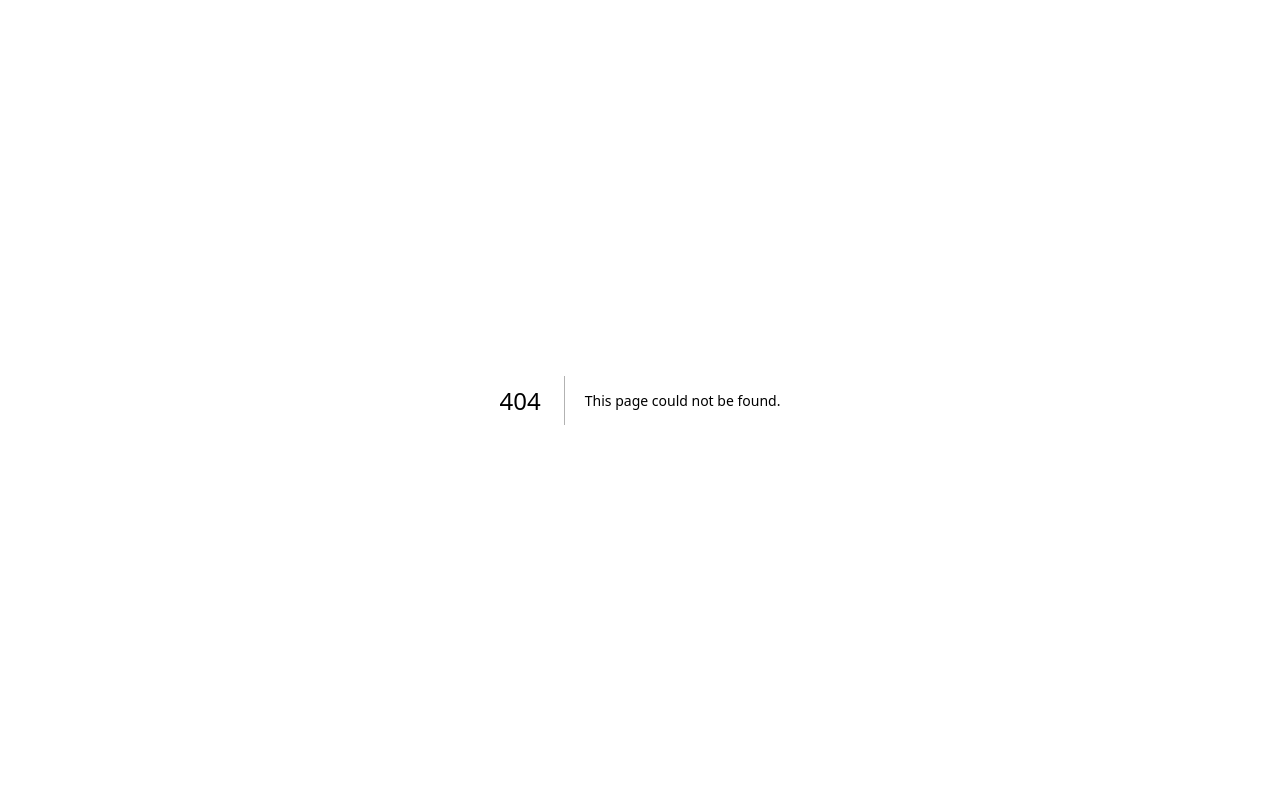
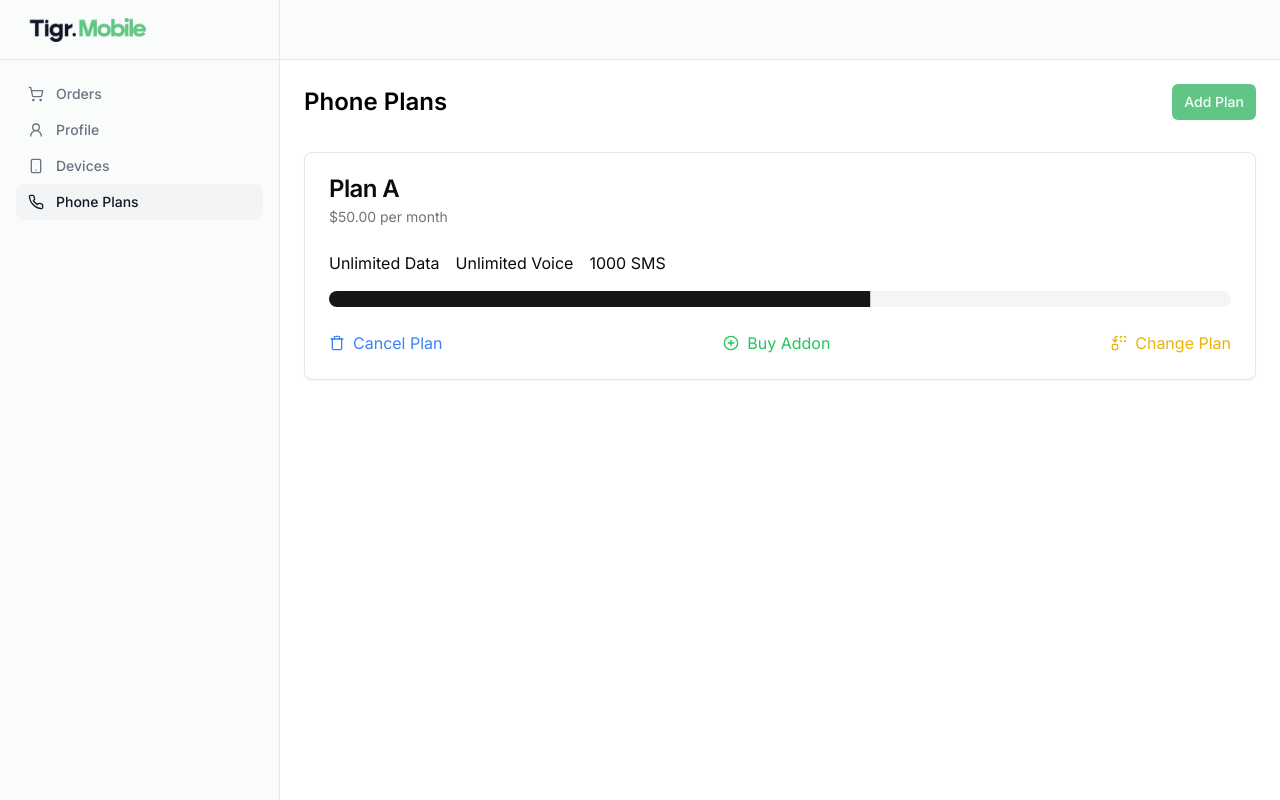
Before and after one commit to gigs/connect-sessions-buy-manage-example, a Next.js app: page /backoffice in a window 1280 px wide. Before the commit this address had no page. Built offline with nearby package versions, Linux system fonts and the light colour scheme.

Commit message:
Basic layout for manage plans section

```diff
--- /dev/null
+++ b/app/(manage)/backoffice/page.tsx
@@ -0,0 +1,125 @@
+import Link from "next/link";
+import { Button } from "@/components/ui/button";
+import {
+  CardTitle,
+  CardDescription,
+  CardHeader,
+  CardContent,
+  CardFooter,
+  Card,
+} from "@/components/ui/card";
+import {
+  Phone,
+  PlusCircle,
+  Replace,
+  ShoppingCart,
+  Smartphone,
+  Trash,
+  User2,
+} from "lucide-react";
+import { Progress } from "@/components/ui/progress";
+import Image from "next/image";
+
+export default function BackOfficePage() {
+  return (
+    <div className="grid min-h-screen w-full lg:grid-cols-[280px_1fr]">
+      <div className="hidden border-r bg-gray-100/40 lg:block dark:bg-gray-800/40">
+        <div className="flex h-full max-h-screen flex-col gap-2">
+          <div className="flex h-[60px] items-center border-b px-6">
+            <Image
+              alt="Company Logo"
+              className="h-6 w-auto"
+              height={20}
+              src="/tigr-logo.webp"
+              width={100}
+            />
+          </div>
+          <div className="flex-1 overflow-auto py-2">
+            <nav className="grid items-start px-4 text-sm font-medium">
+              <Link
+                className="flex items-center gap-3 rounded-lg px-3 py-2 text-gray-500 transition-all hover:text-gray-900 dark:text-gray-400 dark:hover:text-gray-50"
+                href="#"
+              >
+                <ShoppingCart className="h-4 w-4" />
+                Orders
+              </Link>
+              <Link
+                className="flex items-center gap-3 rounded-lg px-3 py-2 text-gray-500 transition-all hover:text-gray-900 dark:text-gray-400 dark:hover:text-gray-50"
+                href="#"
+              >
+                <User2 className="h-4 w-4" />
+                Profile
+              </Link>
+              <Link
+                className="flex items-center gap-3 rounded-lg px-3 py-2 text-gray-500 transition-all hover:text-gray-900 dark:text-gray-400 dark:hover:text-gray-50"
+                href="#"
+              >
+                <Smartphone className="h-4 w-4" />
+                Devices
+              </Link>
+              <Link
+                className="flex items-center gap-3 rounded-lg bg-gray-100 px-3 py-2 text-gray-900  transition-all hover:text-gray-900 dark:bg-gray-800 dark:text-gray-50 dark:hover:text-gray-50"
+                href="#"
+              >
+                <Phone className="h-4 w-4" />
+                Phone Plans
+              </Link>
+            </nav>
+          </div>
+        </div>
+      </div>
+      <div className="flex flex-col">
+        <header className="flex h-14 lg:h-[60px] items-center gap-4 border-b bg-gray-100/40 px-6 dark:bg-gray-800/40"></header>
+        <main className="flex flex-1 flex-col gap-4 p-4 md:gap-8 md:p-6">
+          <div className="flex items-center">
+            <h1 className="font-semibold text-lg md:text-2xl">Phone Plans</h1>
+            <Button className="ml-auto" size="sm">
+              Add Plan
+            </Button>
+          </div>
+          <div className="grid gap-6">
+            <Card>
+              <CardHeader>
+                <CardTitle>Plan A</CardTitle>
+                <CardDescription>$50.00 per month</CardDescription>
+              </CardHeader>
+              <CardContent className="flex flex-col gap-4">
+                <ul className="flex gap-4">
+                  <li>Unlimited Data</li>
+                  <li>Unlimited Voice</li>
+                  <li>1000 SMS</li>
+                </ul>
+                <div className="flex items-center w-full">
+                  <Progress value={60} />
+                </div>
+              </CardContent>
+              <CardFooter className="flex justify-between">
+                <Link
+                  className="text-blue-500 flex items-center gap-2"
+                  href="#"
+                >
+                  <Trash className="h-4 w-4" />
+                  Cancel Plan
+                </Link>
+                <Link
+                  className="text-green-500 flex items-center gap-2"
+                  href="#"
+                >
+                  <PlusCircle className="h-4 w-4" />
+                  Buy Addon
+                </Link>
+                <Link
+                  className="text-yellow-500 flex items-center gap-2"
+                  href="#"
+                >
+                  <Replace className="h-4 w-4" />
+                  Change Plan
+                </Link>
+              </CardFooter>
+            </Card>
+          </div>
+        </main>
+      </div>
+    </div>
+  );
+}
--- a/app/(purchase)/checkout/page.tsx
+++ b/app/(purchase)/checkout/page.tsx
@@ -1,4 +1,5 @@
 import { PlanCard } from "@/components/PlanCard";
+import { Card } from "@/components/ui/card";
 import {
   Carousel,
   CarouselContent,
@@ -30,16 +31,17 @@ const CheckoutPage = async () => {
           </div>
         </div>
       </header>
-      <main className="max-w-6xl px-4 mx-auto py-6 ">
+      <main className="max-w-6xl px-12 mx-auto py-6 ">
         <h1 className="text-3xl font-bold text-center mt-6 mb-24">
           Order successfully submitted 🎉
         </h1>
-        <div className="grid md:grid-cols-[2fr_1fr] gap-24 items-start">
-          <div className="grid gap-4 md:gap-10 items-start ">
-            <h2 className="font-bold text-2xl">Order Details</h2>
+        <div className="grid md:grid-cols-2 gap-24 items-start">
+          <div className="grid ">
+            <h2 className="font-bold text-2xl mb-10">Order Details</h2>
+            <Card className="flex flex-col p-8 gap-4 md:gap-10 items-start ">
               <div className="flex items-center">
                 <Image
-                alt="User Avatar"
+                  alt="Phone image"
                   className="w-24 drop-shadow-xl"
                   height={80}
                   src="/iphone.png"
@@ -58,26 +60,31 @@ const CheckoutPage = async () => {
                   <p className="text-sm text-gray-500 text-center">
                     Midnight Black
                   </p>
-                <p className="text-sm text-gray-500 text-center">eSIM + pSIM</p>
+                  <p className="text-sm text-gray-500 text-center">
+                    eSIM + pSIM
+                  </p>
                   <h2 className="font-semibold text-lg md:text-xl mt-2 text-center">
                     $699
                   </h2>
                 </div>
               </div>
-            <div className="border-t pt-4">
+              <div className="border-t pt-4 w-full">
                 <h3 className="font-semibold text-lg">Delivery Address</h3>
                 <p className="text-sm text-gray-500">John Doe</p>
                 <p className="text-sm text-gray-500">123 Main St.</p>
                 <p className="text-sm text-gray-500">Anytown, USA 12345</p>
               </div>
-            <div className="border-t pt-4">
-              <h3 className="font-semibold text-lg">Estimated Delivery Time</h3>
+              <div className="border-t pt-4 w-full">
+                <h3 className="font-semibold text-lg">
+                  Estimated Delivery Time
+                </h3>
                 <p className="text-sm text-gray-500">3-5 Business Days</p>
               </div>
-            <div className="border-t pt-4">
+              <div className="border-t pt-4 w-full">
                 <h3 className="font-semibold text-lg mt-2">Delivery Method</h3>
                 <p className="text-sm text-gray-500">Standard Shipping</p>
               </div>
+            </Card>
           </div>
           <div className="grid gap-4 md:gap-10 items-start">
             <h2 className="font-bold text-2xl">Add a phone plan?</h2>
--- /dev/null
+++ b/components/ui/progress.tsx
@@ -0,0 +1,28 @@
+"use client";
+
+import * as React from "react";
+import * as ProgressPrimitive from "@radix-ui/react-progress";
+
+import { cn } from "@/lib/utils";
+
+const Progress = React.forwardRef<
+  React.ElementRef<typeof ProgressPrimitive.Root>,
+  React.ComponentPropsWithoutRef<typeof ProgressPrimitive.Root>
+>(({ className, value, ...props }, ref) => (
+  <ProgressPrimitive.Root
+    ref={ref}
+    className={cn(
+      "relative h-4 w-full overflow-hidden rounded-full bg-neutral-100 dark:bg-neutral-800",
+      className
+    )}
+    {...props}
+  >
+    <ProgressPrimitive.Indicator
+      className="h-full w-full flex-1 bg-neutral-900 transition-all dark:bg-neutral-50"
+      style={{ transform: `translateX(-${100 - (value || 0)}%)` }}
+    />
+  </ProgressPrimitive.Root>
+));
+Progress.displayName = ProgressPrimitive.Root.displayName;
+
+export { Progress };
--- a/package.json
+++ b/package.json
@@ -10,6 +10,7 @@
   },
   "dependencies": {
     "@heroicons/react": "^2.1.1",
+    "@radix-ui/react-progress": "^1.0.3",
     "@radix-ui/react-slot": "^1.0.2",
     "class-variance-authority": "^0.7.0",
     "clsx": "^2.1.0",
```
Also changed, not shown: 1 other file (tests, documents, lock files or other folders). Lines whose indentation alone changed are shown as unchanged.
